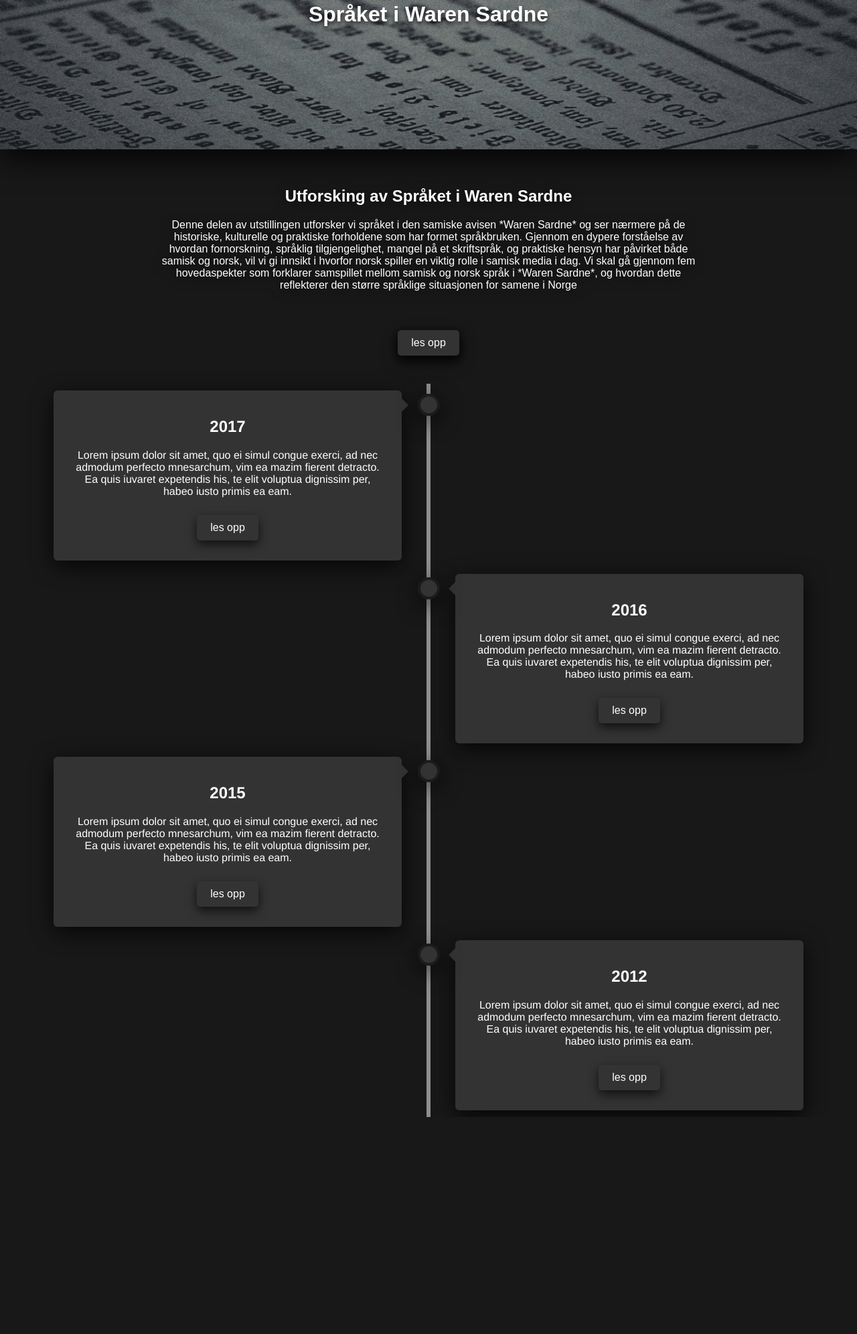
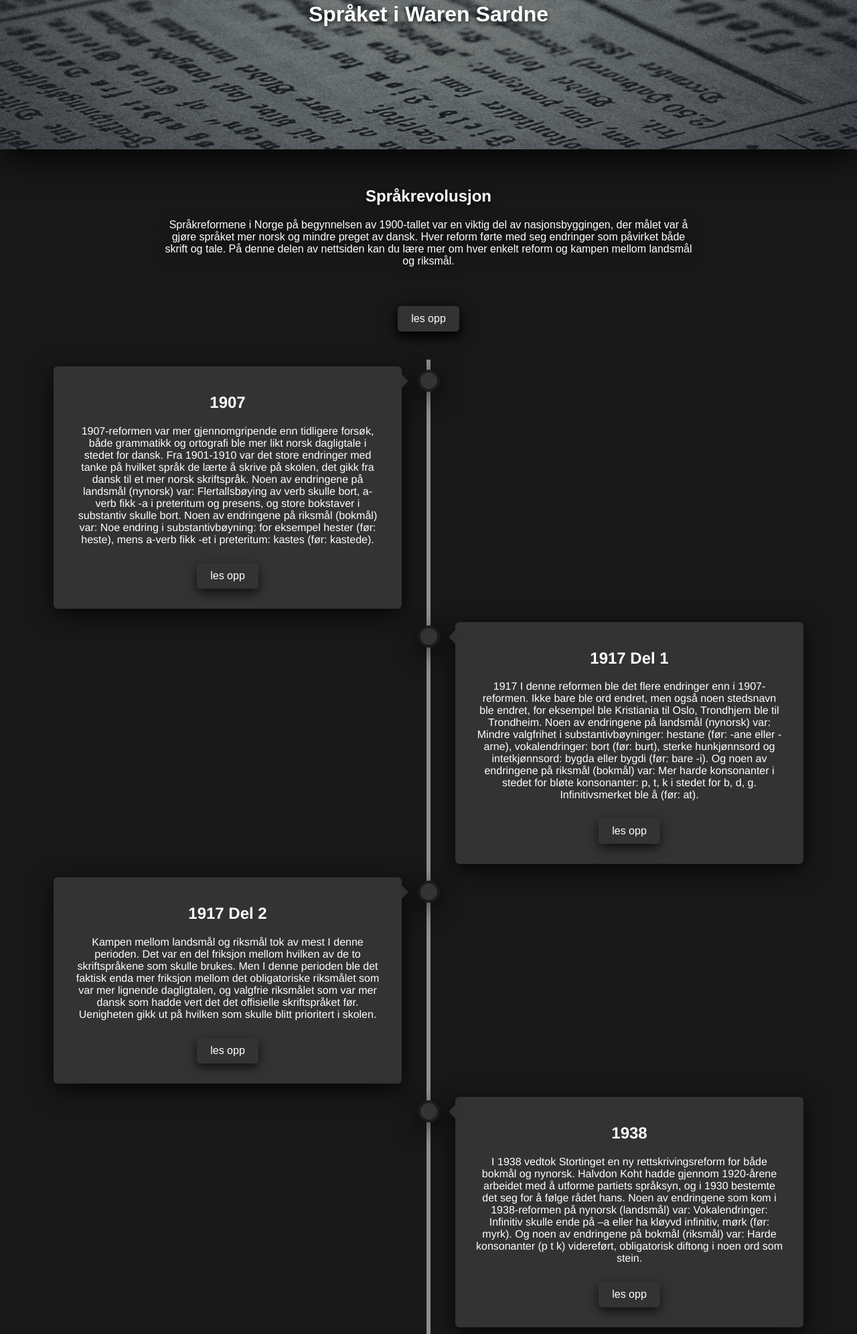
Before and after one commit to k10400/Warensardne, a website built with Vite: page Språkrevulusjon.html in a window 1280 px wide. Shown: the part 227-2219 px from the top of the page at 67% size. Before the commit the page ends 1895 px from the top, so only its background shows below. Built offline with nearby package versions, Linux system fonts and the light colour scheme; a web font is replaced by a local one.

Commit message:
Add files via upload

```diff
--- a/Språkrevulusjon.html
+++ b/Språkrevulusjon.html
@@ -214,10 +214,10 @@ body {
         <section id="content">
             <div class="centered-section">
                 <div class="intro-text">
-                    <h2 style="font-family: 'ModernTypewriter', sans-serif;">Utforsking av Språket i Waren Sardne</h2>
-                    <p style="font-family: 'ModernTypewriter', sans-serif;">Denne delen av utstillingen utforsker vi språket i den samiske avisen *Waren Sardne* og ser nærmere på de historiske, kulturelle og praktiske forholdene som har formet språkbruken. Gjennom en dypere forståelse av hvordan fornorskning, språklig tilgjengelighet, mangel på et skriftspråk, og praktiske hensyn har påvirket både samisk og norsk, vil vi gi innsikt i hvorfor norsk spiller en viktig rolle i samisk media i dag. Vi skal gå gjennom fem hovedaspekter som forklarer samspillet mellom samisk og norsk språk i *Waren Sardne*, og hvordan dette reflekterer den større språklige situasjonen for samene i Norge</p>
+                    <h2 style="font-family: 'ModernTypewriter', sans-serif;">Språkrevolusjon</h2>
+                    <p style="font-family: 'ModernTypewriter', sans-serif;">Språkreformene i Norge på begynnelsen av 1900-tallet var en viktig del av nasjonsbyggingen, der målet var å gjøre språket mer norsk og mindre preget av dansk. Hver reform førte med seg endringer som påvirket både skrift og tale. På denne delen av nettsiden kan du lære mer om hver enkelt reform og kampen mellom landsmål og riksmål.</p>
                 </div>
-                <audio id="sound7" src="ttsmaker-file-2024-9-14-18-57-25.mp3"></audio>
+                <audio id="sound7" src="Språkreformene i Nor.m4a"></audio>
                 <button class="les-opp-button" id="playButton7">les opp</button>
                 <div class="audio-controls" id="controls7">
                     <button id="pauseButton7">pause</button>
@@ -232,9 +232,11 @@ body {
 <div class="timeline">
   <div class="container left">
     <div class="content">
-      <h2>2017</h2>
-      <p>Lorem ipsum dolor sit amet, quo ei simul congue exerci, ad nec admodum perfecto mnesarchum, vim ea mazim fierent detracto. Ea quis iuvaret expetendis his, te elit voluptua dignissim per, habeo iusto primis ea eam.</p>
-        <audio id="sound8" src="ttsmaker-file-2024-9-14-18-57-51.mp3"></audio>
+      <h2>1907</h2>
+      <p>1907-reformen var mer gjennomgripende enn tidligere forsøk, både grammatikk og ortografi ble mer likt norsk dagligtale i stedet for dansk.
+        Fra 1901-1910 var det store endringer med tanke på hvilket språk de lærte å skrive på skolen, det gikk fra dansk til et mer norsk skriftspråk. Noen av endringene på landsmål (nynorsk) var: Flertallsbøying av verb skulle bort, a-verb fikk -a i preteritum og presens, og store bokstaver i substantiv skulle bort. Noen av endringene på riksmål (bokmål) var: Noe endring i substantivbøyning: for eksempel hester (før: heste), mens a-verb fikk -et i preteritum: kastes (før: kastede).
+        </p>
+        <audio id="sound8" src="1907 1907 reformen v.m4a"></audio>
                  <button class="les-opp-button" id="playButton8">les opp</button>
                     <div class="audio-controls" id="controls8">
                         <button id="pauseButton8">pause</button>
@@ -248,9 +250,11 @@ body {
   </div>
   <div class="container right">
     <div class="content">
-      <h2>2016</h2>
-      <p>Lorem ipsum dolor sit amet, quo ei simul congue exerci, ad nec admodum perfecto mnesarchum, vim ea mazim fierent detracto. Ea quis iuvaret expetendis his, te elit voluptua dignissim per, habeo iusto primis ea eam.</p>
-      <audio id="sound9" src="ttsmaker-file-2024-9-14-18-57-51.mp3"></audio>
+      <h2>1917 Del 1</h2>
+      <p>1917
+        I denne reformen ble det flere endringer enn i 1907-reformen. Ikke bare ble ord endret, men også noen stedsnavn ble endret, for eksempel ble Kristiania til Oslo, Trondhjem ble til Trondheim. Noen av endringene på landsmål (nynorsk) var: Mindre valgfrihet i substantivbøyninger: hestane (før: -ane eller -arne), vokalendringer: bort (før: burt), sterke hunkjønnsord og intetkjønnsord: bygda eller bygdi (før: bare -i). Og noen av endringene på riksmål (bokmål) var: Mer harde konsonanter i stedet for bløte konsonanter: p, t, k i stedet for b, d, g. Infinitivsmerket ble å (før: at).
+        </p>
+      <audio id="sound9" src="1917 I denne reforme.m4a"></audio>
       <button class="les-opp-button" id="playButton9">les opp</button>
       <div class="audio-controls" id="controls9">
           <button id="pauseButton9">pause</button>
@@ -264,9 +268,11 @@ body {
   </div>
   <div class="container left">
     <div class="content">
-      <h2>2015</h2>
-      <p>Lorem ipsum dolor sit amet, quo ei simul congue exerci, ad nec admodum perfecto mnesarchum, vim ea mazim fierent detracto. Ea quis iuvaret expetendis his, te elit voluptua dignissim per, habeo iusto primis ea eam.</p>
-      <audio id="sound10" src="ttsmaker-file-2024-9-14-18-57-51.mp3"></audio>
+      <h2>1917 Del 2</h2>
+      <p>
+        Kampen mellom landsmål og riksmål tok av mest I denne perioden. Det var en del friksjon mellom hvilken av de to skriftspråkene som skulle brukes. Men I denne perioden ble det faktisk enda mer friksjon mellom det obligatoriske riksmålet som var mer lignende dagligtalen, og valgfrie riksmålet som var mer dansk som hadde vert det det offisielle skriftspråket før. Uenigheten gikk ut på hvilken som skulle blitt prioritert i skolen.
+        </p>
+      <audio id="sound10" src="Kampen mellom landsm.m4a"></audio>
       <button class="les-opp-button" id="playButton10">les opp</button>
       <div class="audio-controls" id="controls10">
           <button id="pauseButton10">pause</button>
@@ -280,9 +286,11 @@ body {
   </div>
   <div class="container right">
     <div class="content">
-      <h2>2012</h2>
-      <p>Lorem ipsum dolor sit amet, quo ei simul congue exerci, ad nec admodum perfecto mnesarchum, vim ea mazim fierent detracto. Ea quis iuvaret expetendis his, te elit voluptua dignissim per, habeo iusto primis ea eam.</p>
-      <audio id="sound11" src="ttsmaker-file-2024-9-14-18-57-51.mp3"></audio>
+      <h2>1938</h2>
+      <p>I 1938 vedtok Stortinget en ny rettskrivingsreform for både bokmål og nynorsk. Halvdon Koht hadde gjennom 1920-årene arbeidet med å utforme partiets språksyn, og i 1930 bestemte det seg for å følge rådet hans.
+        Noen av endringene som kom i 1938-reformen på nynorsk (landsmål) var: Vokalendringer: Infinitiv skulle ende på –a eller ha kløyvd infinitiv, mørk (før: myrk). Og noen av endringene på bokmål (riksmål) var: Harde konsonanter (p t k) videreført, obligatorisk diftong i noen ord som stein.
+      </p>
+      <audio id="sound11" src="I 1938 vedtok Storti.m4a"></audio>
       <button class="les-opp-button" id="playButton11">les opp</button>
       <div class="audio-controls" id="controls11">
           <button id="pauseButton11">pause</button>
```
Also changed, not shown: Arkiv.html (+1 -1 lines), Kilder.html (+1 -0 lines), Startside.html (+9 -8 lines), 11 other files.
